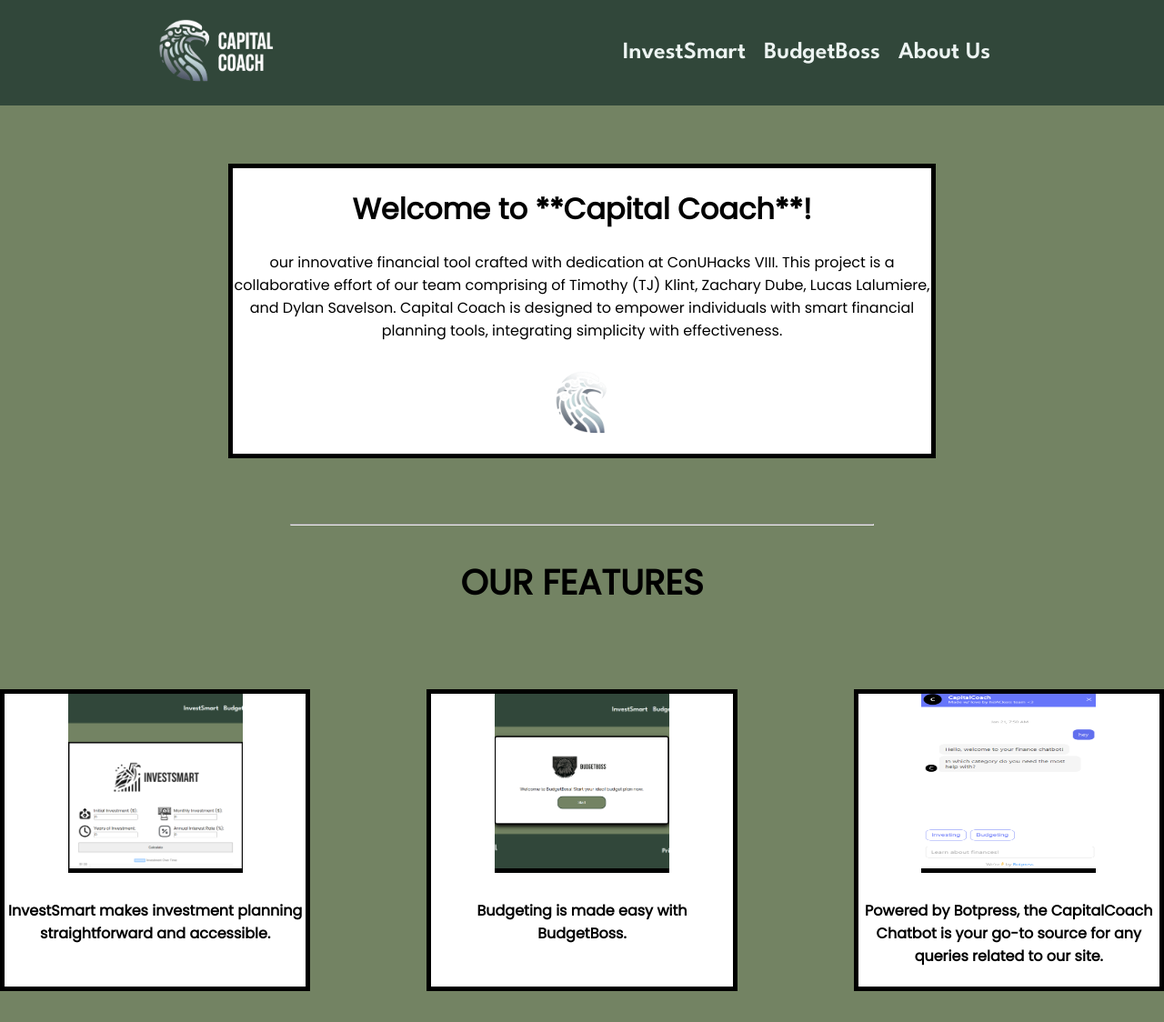
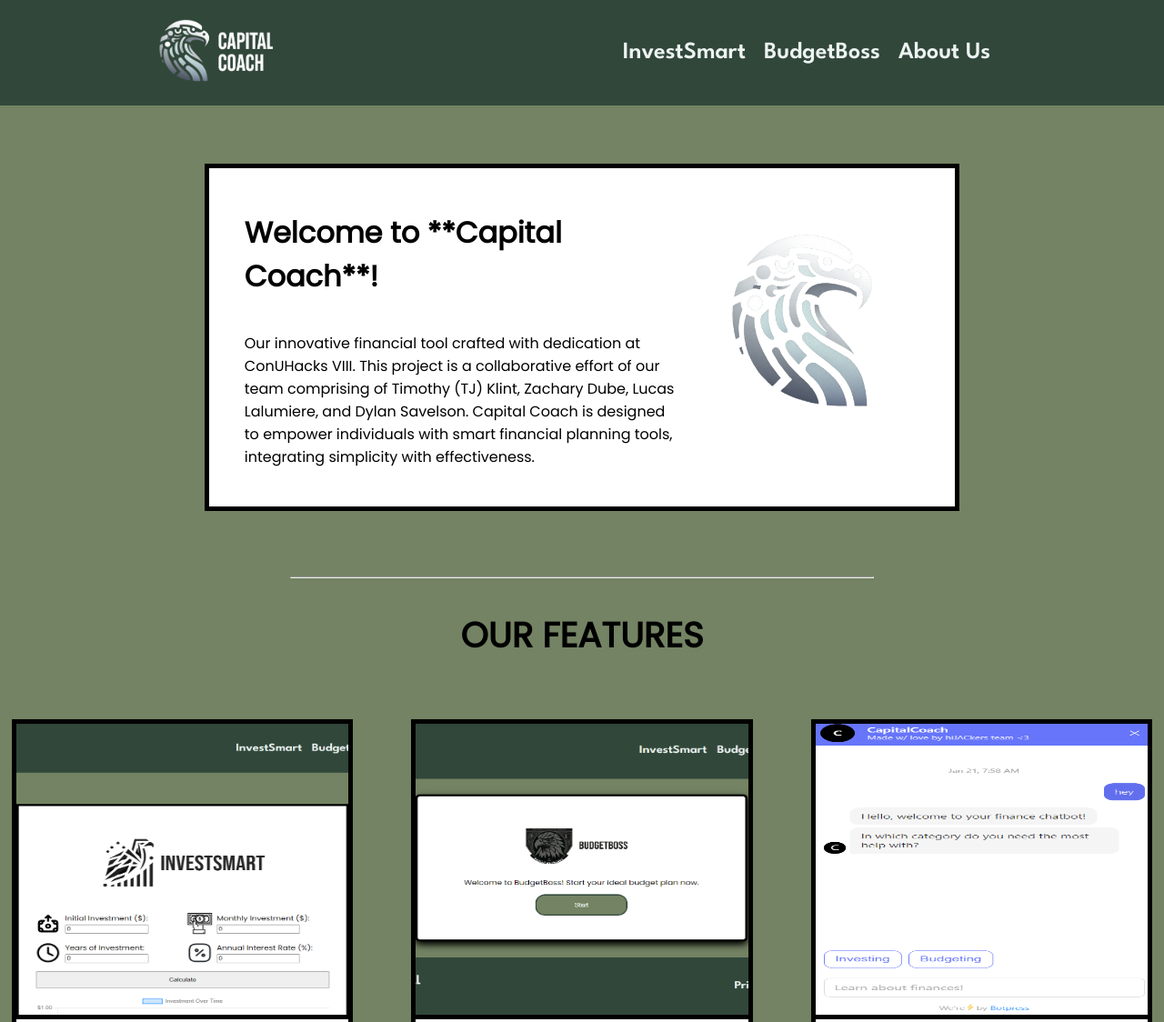
Before and after one commit to tjklint/CapitalCoach, a plain HTML site: page index.html in a window 1280 px wide. Shown: the top 1124 px of the page at 91% size. Drawn offline with Linux system fonts and the light colour scheme; a script that the page names is missing.

Commit message:
i made index look a teeny bit nicer

```diff
--- a/index.html
+++ b/index.html
@@ -23,28 +23,30 @@
         </nav>
     </header>
 
-    <div id="centerBox" style="text-align: center;">
-        <h1>Welcome to **Capital Coach**!</h1>
-        <p>our innovative financial tool crafted with dedication at ConUHacks VIII.
-            This project is a collaborative effort of our team comprising of Timothy (TJ) Klint, Zachary Dube, Lucas
-            Lalumiere, and Dylan Savelson. Capital Coach is designed to empower individuals with smart financial
-            planning tools, integrating simplicity with effectiveness.</p>
-        <img src="./assets/SilverLogoNoText.png" alt="Silver Capital Coach Logo no text">
+    <div id="centerBox" style="display:flex; text-align: left; padding:2%;">
+        <div style="display: flex; flex-direction: column; padding-left: 1vw;">
+            <h1>Welcome to **Capital Coach**!</h1>
+            <p>Our innovative financial tool crafted with dedication at ConUHacks VIII.
+                This project is a collaborative effort of our team comprising of Timothy (TJ) Klint, Zachary Dube, Lucas
+                Lalumiere, and Dylan Savelson. Capital Coach is designed to empower individuals with smart financial
+                planning tools, integrating simplicity with effectiveness.</p>
+        </div>
+        <img src="./assets/SilverLogoNoText.png" alt="Silver Capital Coach Logo no text" style="height: 35vh;">
     </div>
 
     <hr style="width:50%;text-align:center;">
-    <h1 style="font-size:3vw;">OUR FEATURES</h1>
-    <div id="Features" style="display:flex; gap:10vw;">
+    <h1 style="font-size:3vw; margin-bottom: 0;">OUR FEATURES</h1>
+    <div id="Features" style="display:flex; gap:3vw;">
         <div id="centerBox" style="text-align: center;">
-            <img src="./assets/capital coach.png" style="border-bottom: 5px solid black; height:15vw; width:15vw;">
+            <img src="./assets/capital coach.png" style="border-bottom: 5px solid black; height:25vw; width:100%;">
             <h4>InvestSmart makes investment planning straightforward and accessible.</h4>
         </div>
         <div id="centerBox" style="text-align: center;">
-            <img src="./assets/BUDGETBOSSIMG.png" style="border-bottom: 5px solid black; height:15vw; width:15vw;">
+            <img src="./assets/BUDGETBOSSIMG.png" style="border-bottom: 5px solid black; height:25vw; width:100%;">
             <h4>Budgeting is made easy with BudgetBoss.</h4>
         </div>
         <div id="centerBox" style="text-align: center; ">
-            <img src="./assets/chatbot.png" style=" border-bottom: 5px solid black; height:15vw; width:15vw;">
+            <img src="./assets/chatbot.png" style=" border-bottom: 5px solid black; height:25vw; width:100%;">
             <h4>Powered by Botpress, the CapitalCoach Chatbot is your go-to source for any queries related to our site.</h1>
         </div>
     </div>
--- a/src/style.css
+++ b/src/style.css
@@ -61,6 +61,8 @@ nav a:hover {
     width: 60%;
     margin-top:5%;
     margin-bottom:5%;
+    margin-left: 1%;
+    margin-right: 1%;
   }
 
 img {
```
